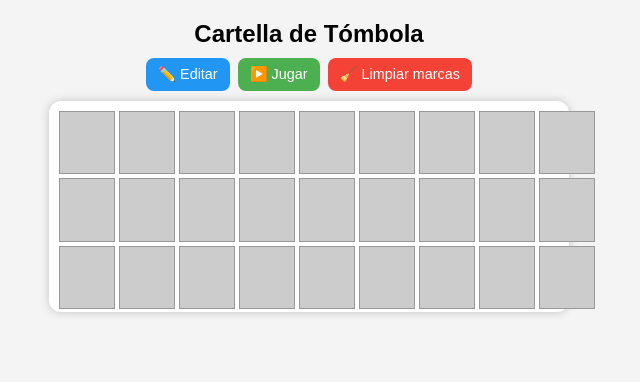
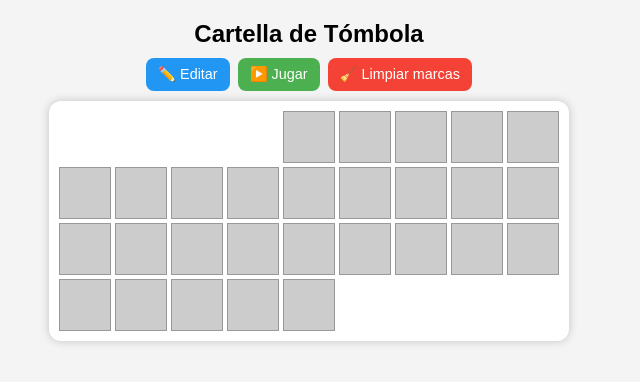
Before and after one commit to chamvi-host/tombola, a plain HTML site: page index.html in a window 1280 px wide. Shown: the whole page, without its empty margins (331-971 px from the left). Drawn offline with Linux system fonts and the light colour scheme.

Commit message:
Update index.html

```diff
--- a/index.html
+++ b/index.html
@@ -30,29 +30,17 @@
     .cell {
       aspect-ratio: 1 / 1;
       display: flex;
-      flex-direction: column;
-      justify-content: flex-start;
+      justify-content: center;
       align-items: center;
       border: 1px solid #999;
       font-size: clamp(14px, 4vw, 18px);
       background: #ccc;
       position: relative;
-      padding-top: 5px;
     }
 
-    .top-number {
-      width: 100%;
-      text-align: center;
-      font-size: 0.8em;
-      margin-bottom: 4px;
-      border: none;
-      background: transparent;
-      outline: none;
-    }
-
-    .cell input.cell-number {
+    .cell input {
       width: 80%;
-      height: 60%;
+      height: 80%;
       border: none;
       text-align: center;
       font-size: inherit;
@@ -115,20 +103,37 @@
 
     function createCartella() {
       cartella.innerHTML = '';
+
+      // Casilla superior en el medio
+      const topCell = document.createElement('div');
+      topCell.className = 'cell';
+      const topInput = document.createElement('input');
+      topInput.type = 'text';
+      topInput.maxLength = 2;
+      topInput.addEventListener('input', () => {
+        if (topInput.value.trim() === '') {
+          topCell.classList.remove('number');
+          topCell.classList.remove('marked');
+        } else {
+          topCell.classList.add('number');
+        }
+      });
+      topCell.addEventListener('click', () => {
+        if (!editMode && topCell.classList.contains('number')) {
+          topCell.classList.toggle('marked');
+        }
+      });
+      topCell.appendChild(topInput);
+      // Hacer que esté centrada en toda la fila
+      topCell.style.gridColumn = '5 / 6';
+      cartella.appendChild(topCell);
+
       for (let i = 0; i < rows * cols; i++) {
         const cell = document.createElement('div');
         cell.className = 'cell';
 
-        const topNumber = document.createElement('input');
-        topNumber.type = 'text';
-        topNumber.className = 'top-number';
-        topNumber.maxLength = 2;
-        topNumber.value = '';
-        cell.appendChild(topNumber);
-
         const input = document.createElement('input');
         input.type = 'text';
-        input.className = 'cell-number';
         input.maxLength = 2;
 
         input.addEventListener('input', () => {
@@ -140,8 +145,8 @@
           }
         });
 
-        cell.addEventListener('click', (e) => {
-          if (!editMode && cell.classList.contains('number') && e.target !== topNumber) {
+        cell.addEventListener('click', () => {
+          if (!editMode && cell.classList.contains('number')) {
             cell.classList.toggle('marked');
           }
         });
```
